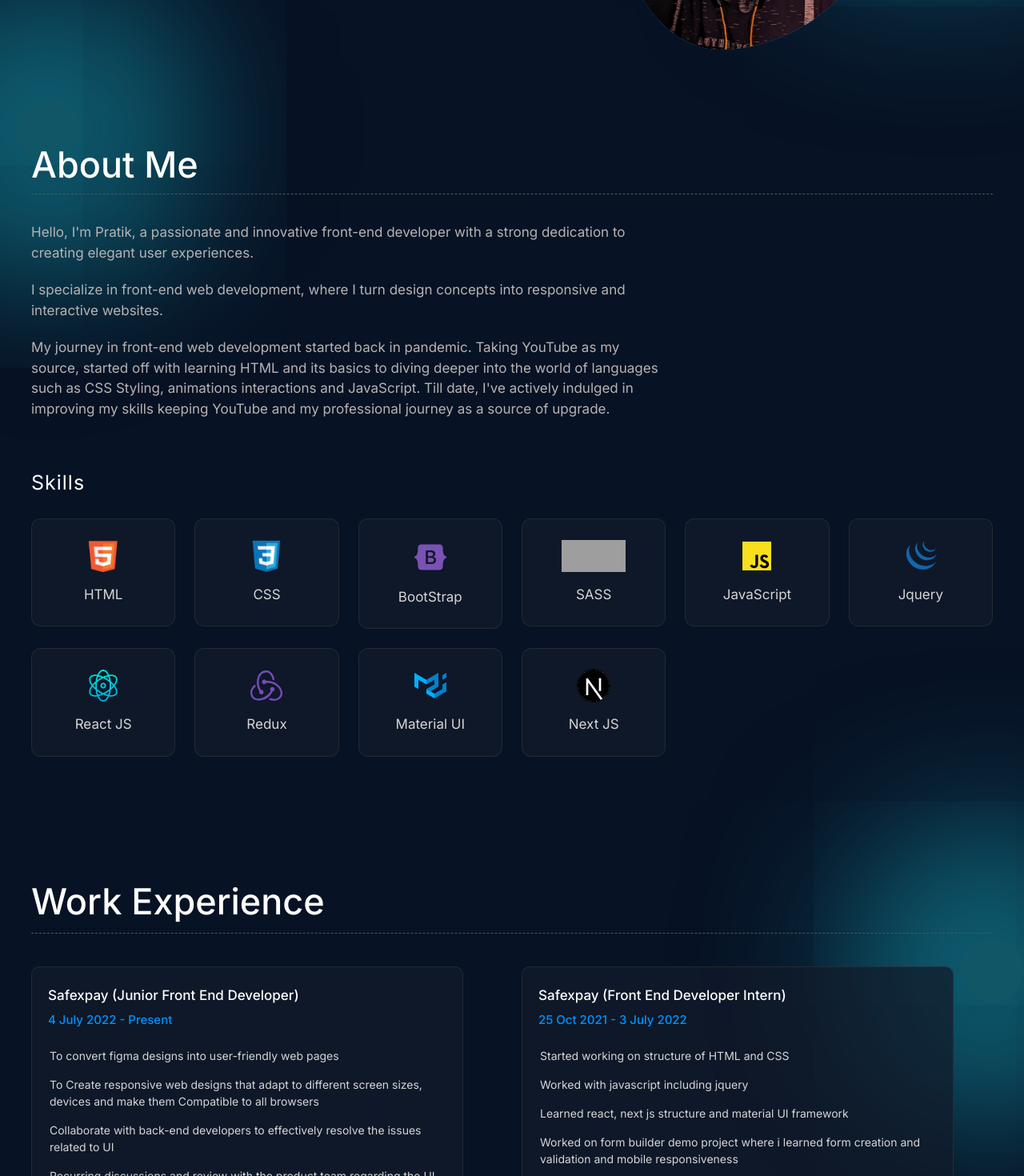
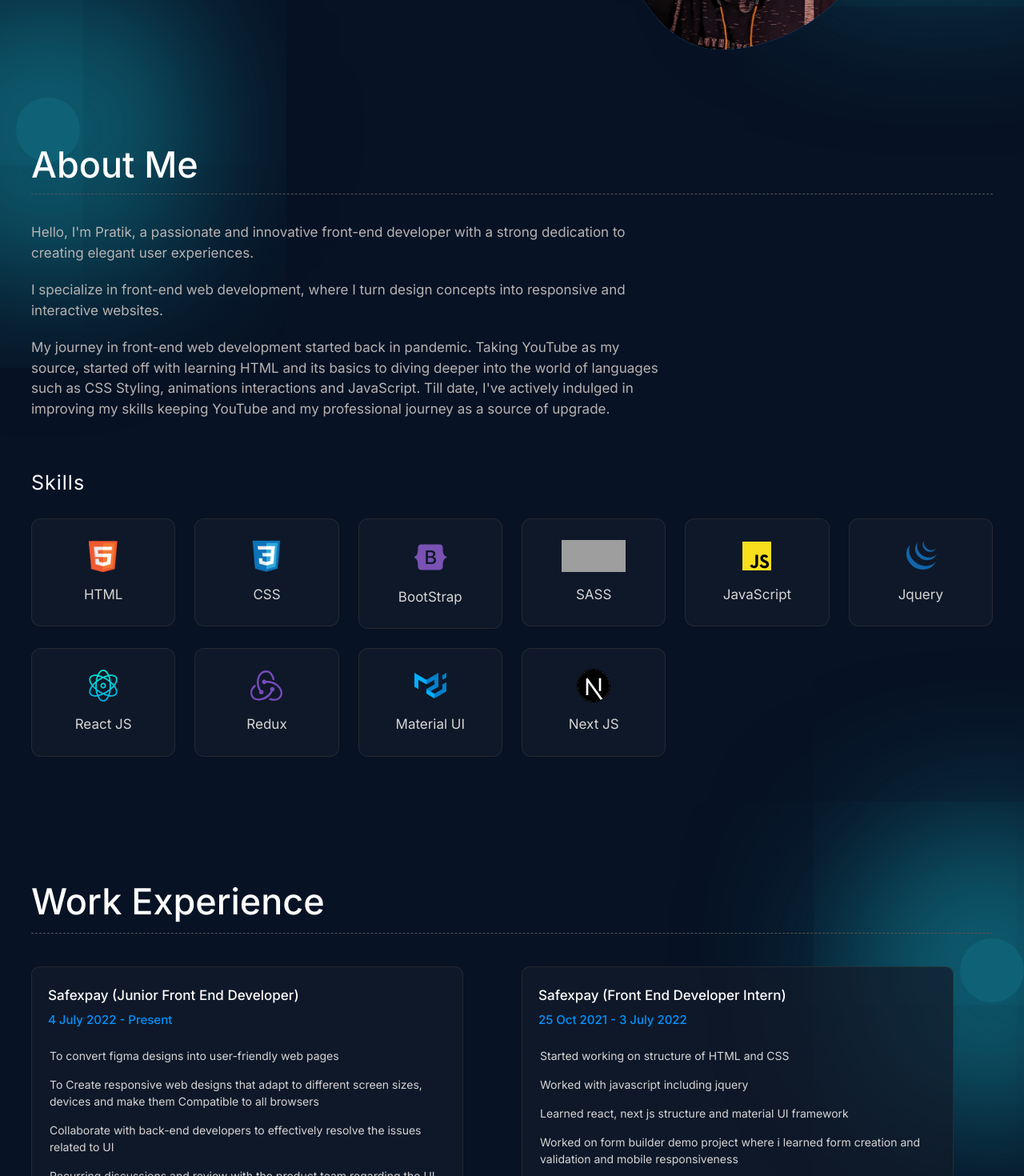
Before and after one commit to pratik1243/portfolio-app, a Next.js app: page / in a window 1280 px wide. Shown: the part 460-1930 px from the top of the page at 80% size. Built offline with nearby package versions, Linux system fonts and the light colour scheme; grey boxes are pictures that could not be loaded.

Commit message:
next js deploy 4 changes

```diff
--- a/src/app/portfolio.css
+++ b/src/app/portfolio.css
@@ -166,7 +166,7 @@ body {
   top: 40px;
   /* background-color: #073945;
   box-shadow: 0px 0px 151px 180px #073945; */
-  background-color: #165e71;
+  background-color: #0f6276;
   box-shadow: 0px 0px 190px 180px #0f6276;
   border-radius: 50%;
   animation: 0.4s headTxtanim linear infinite;
@@ -196,7 +196,7 @@ body {
   bottom: -140px;
   /* background-color: #073945;
   box-shadow: 0px 0px 110px 170px #073945; */
-  background-color: #105667;
+  background-color: #0f6276;
   box-shadow: 0px 0px 190px 140px #0f6276;
   border-radius: 50%;
   animation: 0.8s gradient2anim linear infinite;
@@ -480,7 +480,7 @@ body {
   position: absolute;
   right: 0px;
   top: 100px;
-  background-color: #105667;
+  background-color: #0f6276;
   box-shadow: 0px 0px 190px 140px #0f6276;
   border-radius: 50%;
   transition: all 1s;
@@ -567,15 +567,6 @@ body {
     margin-top: 0;
   }
 
-  .gradient-bg-1{
-    background-color: #165e71 !important;
-    background: #165e71 !important;
-  }
-
-  .gradient-bg-2, .gradient-bg-3{
-    background: #105667 !important;
-    background-color: #105667 !important;
-  }
 }
 
 @media (max-width: 991px) {
@@ -600,16 +591,3 @@ body {
     margin-top: 1.5rem;
   }
 }
-
-@media (min-width: 769px) {
-  .gradient-bg-1{
-    background-color: #165e71 !important;
-    background: #165e71 !important;
-  }
-
-  .gradient-bg-2, .gradient-bg-3{
-    background: #105667 !important;
-    background-color: #105667 !important;
-  }
-
-}
```
